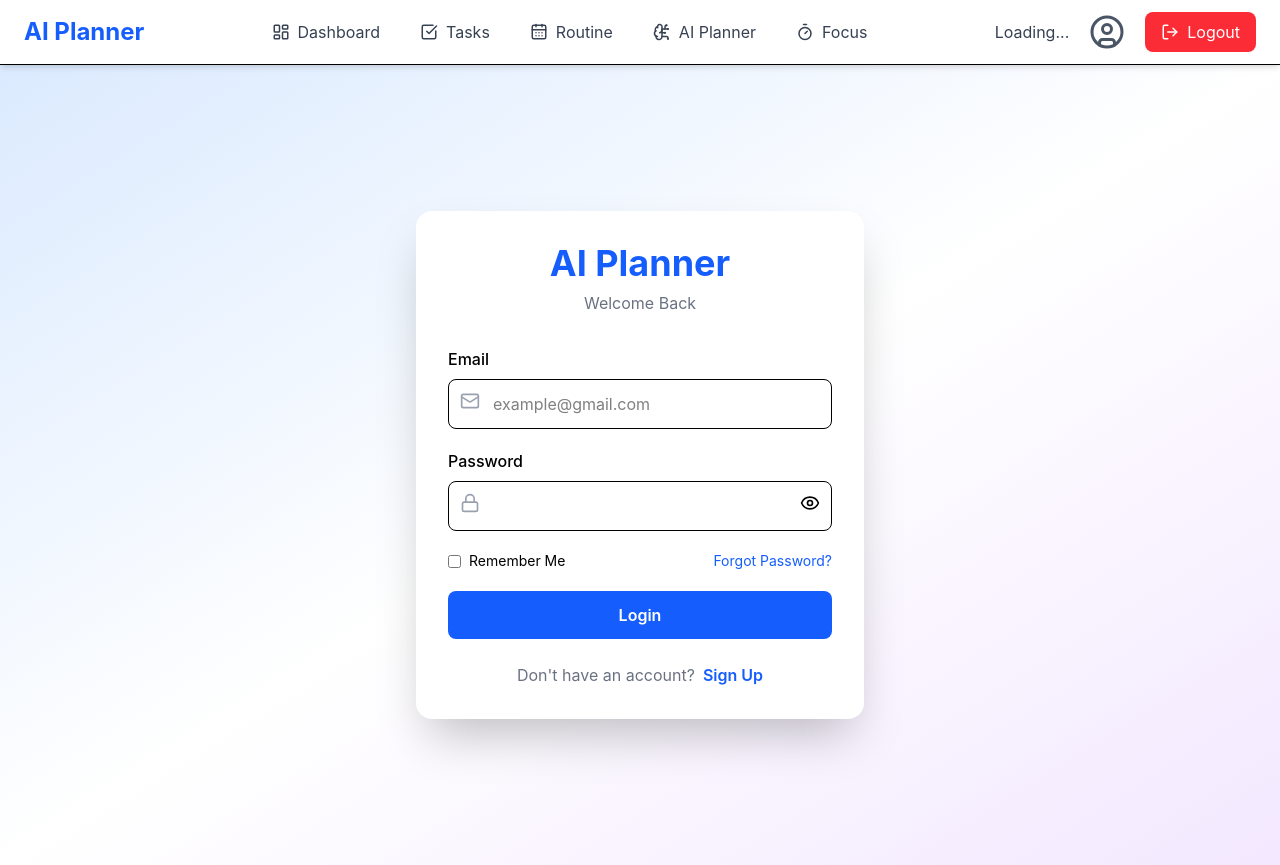
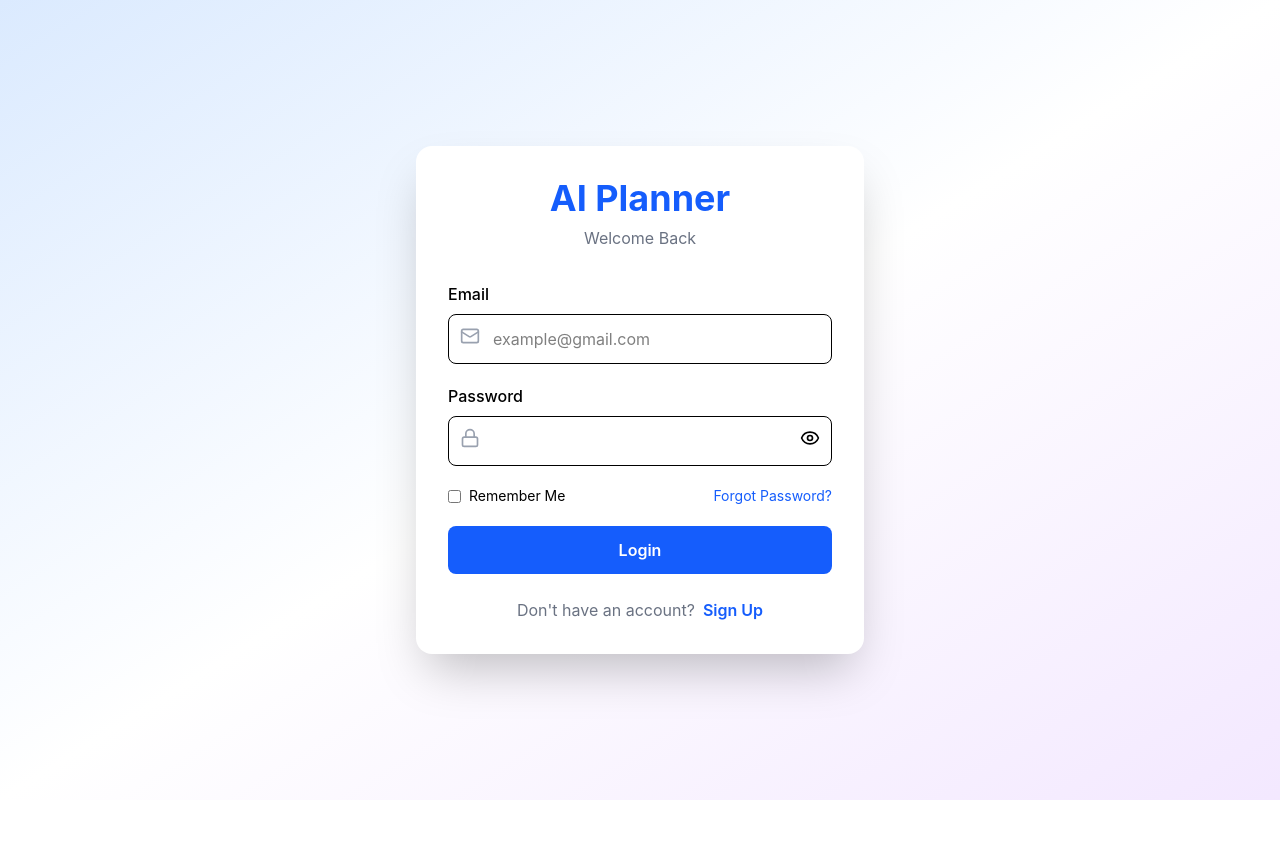
Before and after one commit to ranjodh-s/productivity_coach, a React (Vite) app in the folder frontend/: page /login in a window 1280 px wide. After the commit the page ends 800 px from the top, so only its background shows below. Built offline with nearby package versions, Linux system fonts and the light colour scheme; no server answers.

Commit message:
Conditionally render Navbar based on token presence

```diff
--- a/frontend/src/App.jsx
+++ b/frontend/src/App.jsx
@@ -21,7 +21,7 @@ function App() {
 
   return (
     <>
-    <Navbar />
+    {token && <Navbar />}
       <Routes>
         <Route path="/" element={<Navigate to="/dashboard" replace />} />
       <Route
```
